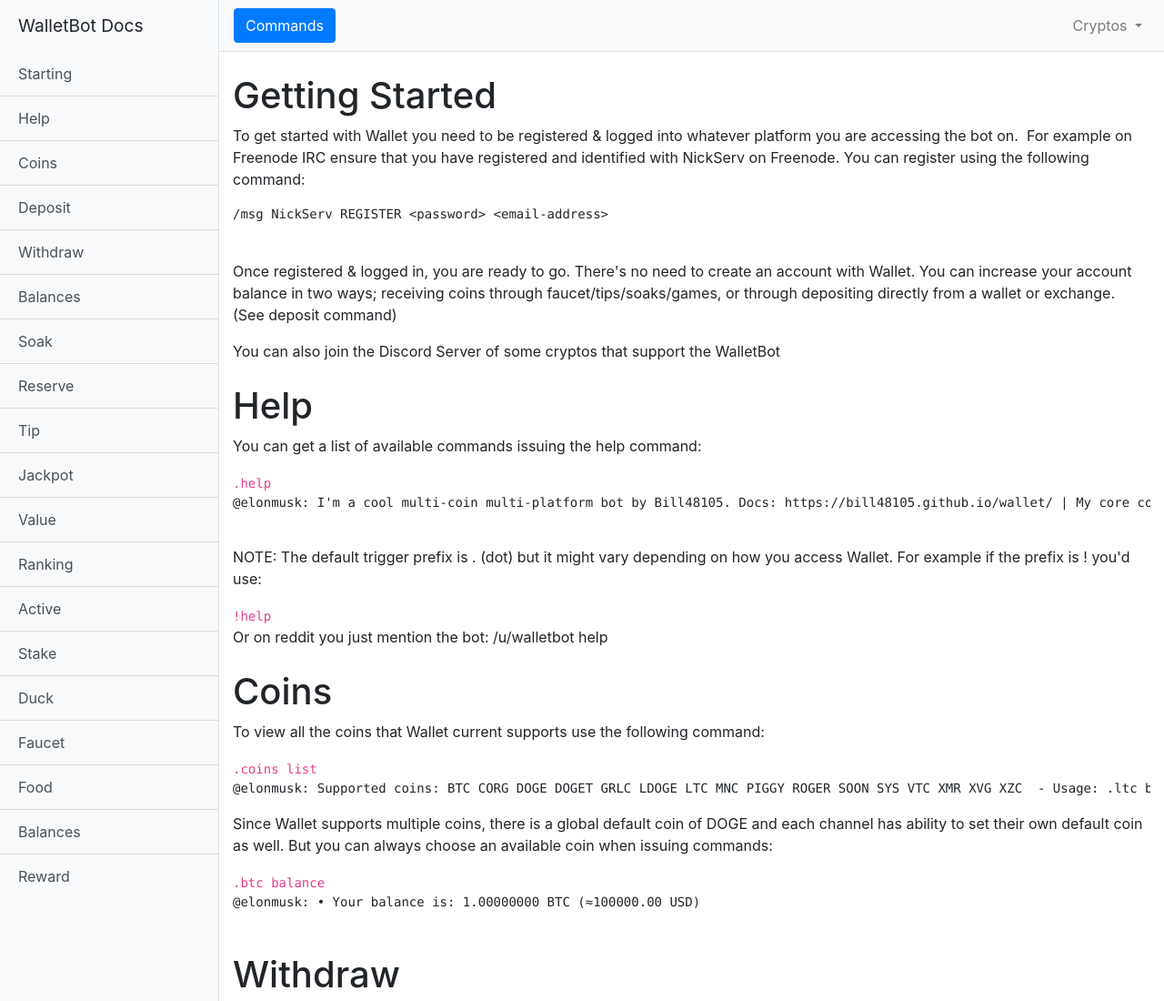
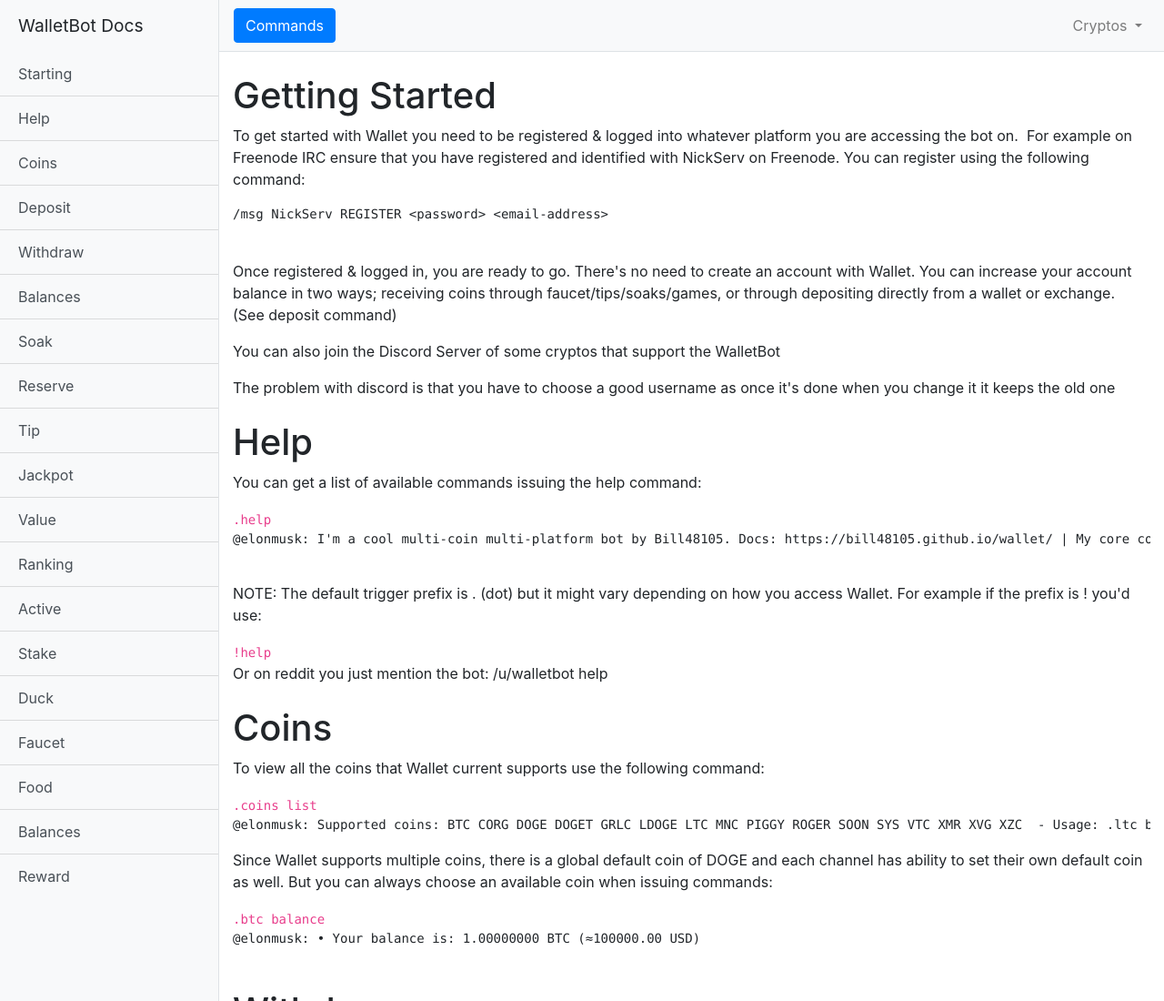
Before and after one commit to mohamedude/walletbot-docs, a website: page index.html in a window 1280 px wide. Shown: the top 1100 px of the page at 91% size. Drawn offline with Linux system fonts and the light colour scheme.

Commit message:
About the username on Discord

```diff
--- a/index.html
+++ b/index.html
@@ -109,6 +109,7 @@
           command)
         </p>
         <p>You can also join the Discord Server of some cryptos that support the WalletBot</p>
+        <p>The problem with discord is that you have to choose a good username as once it's done when you change it it keeps the old one</p>
         <h1 class="mt-4" id="help">Help</h1>
         <p>
           You can get a list of available commands issuing the help command:
```
